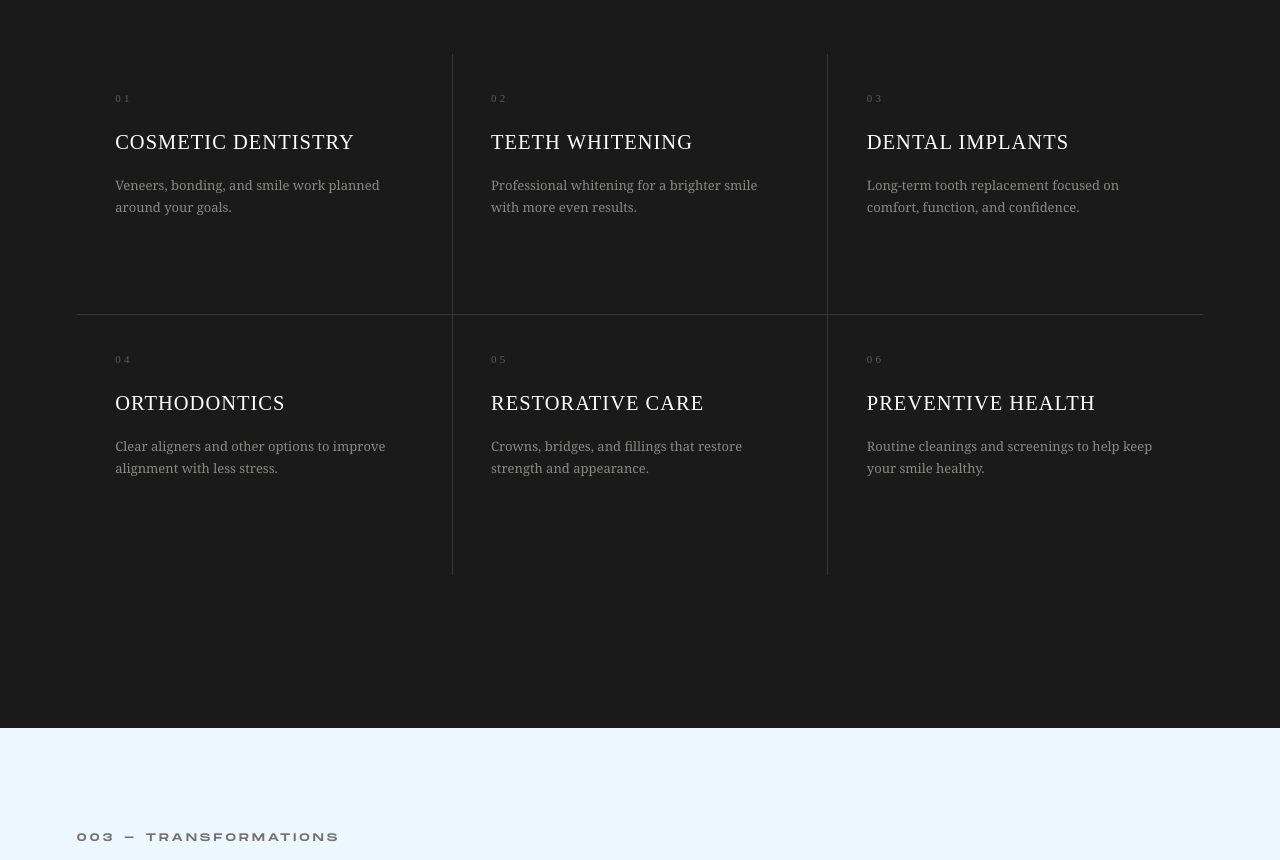
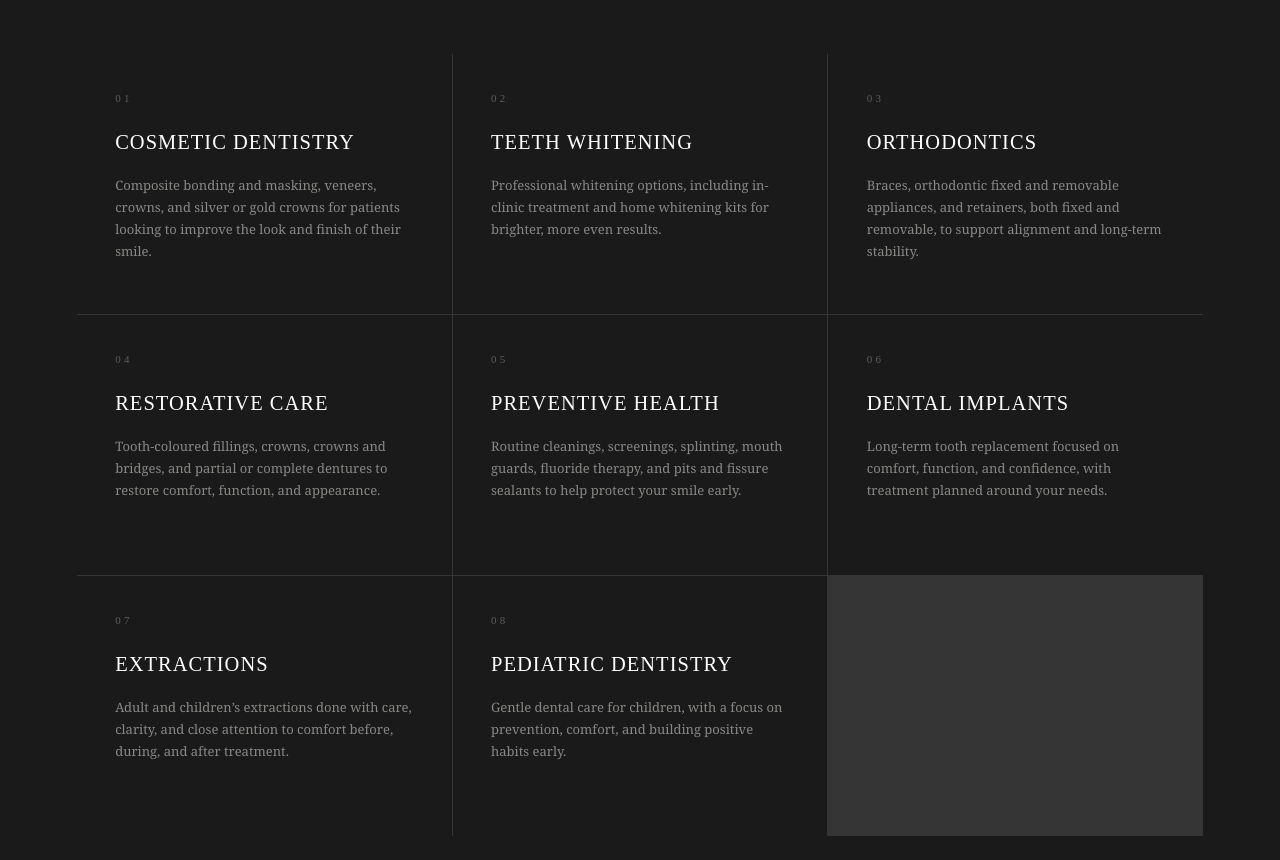
Before and after one commit to DevvObiero/pearl-roots-dental-clinic, a plain HTML site: page index.html in a window 1280 px wide. Shown: the part 1940-2800 px from the top of the page. Drawn offline with nearby package versions, Linux system fonts and the light colour scheme.

Commit message:
servicessection

```diff
--- a/index.html
+++ b/index.html
@@ -81,8 +81,8 @@
         <div class="about-body">
           <p>There's a version of you that smiles without thinking twice. That laughs freely, speaks boldly, shows up
             fully. At Pearl Roots, that's who we're working towards.
-            We're a Nairobi dental practice built around one idea: that the right care, done well, changes how you move
-            through the world. Not just your teeth , you.</p>
+            We're a Kenyan dental practice built around one idea: that the right care, done well, changes how you move
+            through the world. Not just your teeth, you.</p>
 
         </div>
       </div>
@@ -123,37 +123,57 @@
         <div class="service-card reveal">
           <div class="service-number">01</div>
           <div class="service-name">Cosmetic Dentistry</div>
-          <p class="service-desc">Veneers, bonding, and smile work planned around your goals.</p>
+          <p class="service-desc">Composite bonding and masking, veneers, crowns, and silver or gold crowns for patients
+            looking to improve the look and finish of their smile.</p>
         </div>
 
         <div class="service-card reveal" style="transition-delay:0.1s">
           <div class="service-number">02</div>
           <div class="service-name">Teeth Whitening</div>
-          <p class="service-desc">Professional whitening for a brighter smile with more even results.</p>
+          <p class="service-desc">Professional whitening options, including in-clinic treatment and home whitening kits
+            for brighter, more even results.</p>
         </div>
 
         <div class="service-card reveal" style="transition-delay:0.2s">
           <div class="service-number">03</div>
-          <div class="service-name">Dental Implants</div>
-          <p class="service-desc">Long-term tooth replacement focused on comfort, function, and confidence.</p>
+          <div class="service-name">Orthodontics</div>
+          <p class="service-desc">Braces, orthodontic fixed and removable appliances, and retainers, both fixed and
+            removable, to support alignment and long-term stability.</p>
         </div>
 
         <div class="service-card reveal" style="transition-delay:0.05s">
           <div class="service-number">04</div>
-          <div class="service-name">Orthodontics</div>
-          <p class="service-desc">Clear aligners and other options to improve alignment with less stress.</p>
+          <div class="service-name">Restorative Care</div>
+          <p class="service-desc">Tooth-coloured fillings, crowns, crowns and bridges, and partial or complete dentures
+            to restore comfort, function, and appearance.</p>
         </div>
 
         <div class="service-card reveal" style="transition-delay:0.15s">
           <div class="service-number">05</div>
-          <div class="service-name">Restorative Care</div>
-          <p class="service-desc">Crowns, bridges, and fillings that restore strength and appearance.</p>
+          <div class="service-name">Preventive Health</div>
+          <p class="service-desc">Routine cleanings, screenings, splinting, mouth guards, fluoride therapy, and pits and
+            fissure sealants to help protect your smile early.</p>
         </div>
 
         <div class="service-card reveal" style="transition-delay:0.25s">
           <div class="service-number">06</div>
-          <div class="service-name">Preventive Health</div>
-          <p class="service-desc">Routine cleanings and screenings to help keep your smile healthy.</p>
+          <div class="service-name">Dental Implants</div>
+          <p class="service-desc">Long-term tooth replacement focused on comfort, function, and confidence, with
+            treatment planned around your needs.</p>
+        </div>
+
+        <div class="service-card reveal">
+          <div class="service-number">07</div>
+          <div class="service-name">Extractions</div>
+          <p class="service-desc">Adult and children’s extractions done with care, clarity, and close attention to
+            comfort before, during, and after treatment.</p>
+        </div>
+
+        <div class="service-card reveal" style="transition-delay:0.1s">
+          <div class="service-number">08</div>
+          <div class="service-name">Pediatric Dentistry</div>
+          <p class="service-desc">Gentle dental care for children, with a focus on prevention, comfort, and building
+            positive habits early.</p>
         </div>
       </div>
     </section>
--- a/style.css
+++ b/style.css
@@ -27,7 +27,10 @@ body {
   background: #EDF7FF;
   overflow-x: hidden !important;
 }
-
+.ba-slider-wrap,
+.ba-handle {
+  touch-action: pan-y;
+}
 nav {
   width: 100%;
   height: 100px;
```
